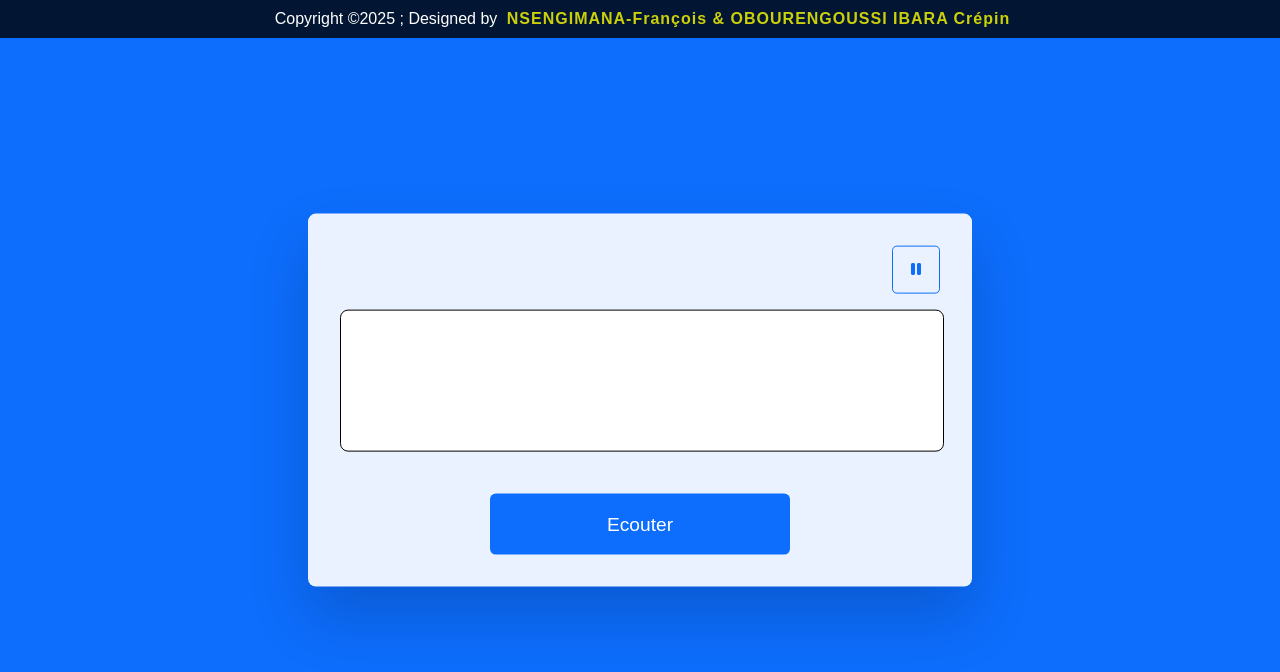
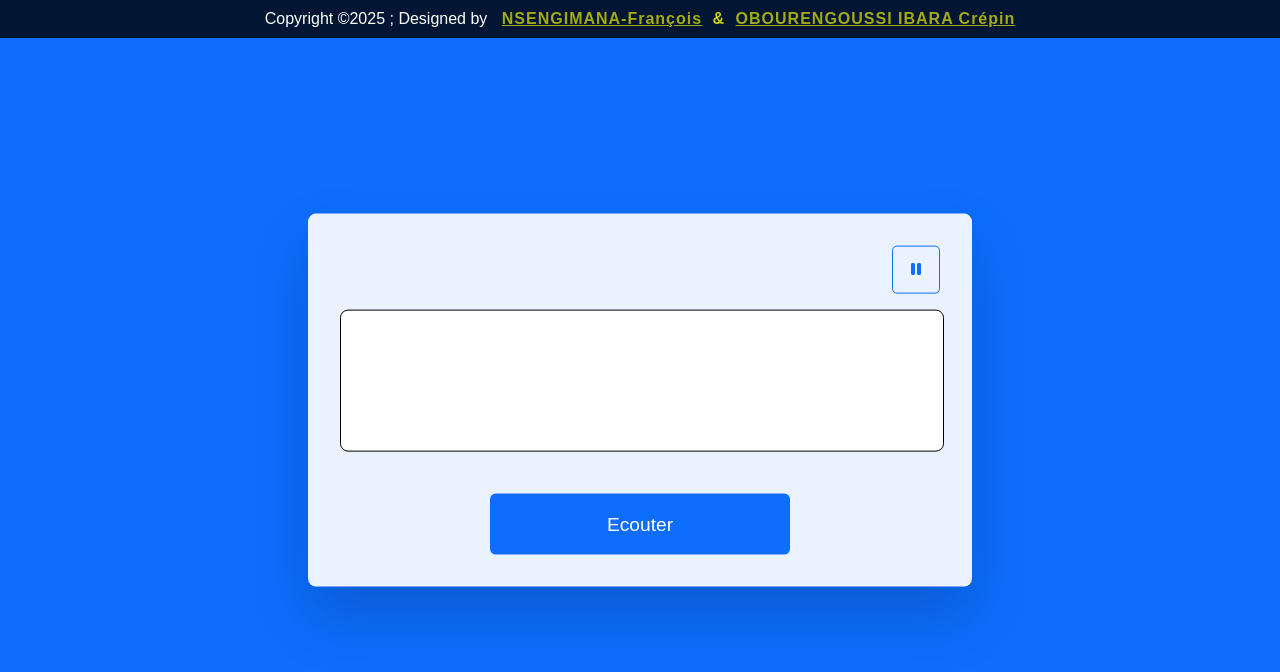
Before and after one commit to IMANA47/koma-naloba, a plain HTML site: page index.html in a window 1280 px wide. Drawn offline with Linux system fonts and the light colour scheme.

Commit message:
Update index.html
ajout des liens vers les profils NSENGIMANA ET IBARA Crépin

```diff
--- a/index.html
+++ b/index.html
@@ -25,7 +25,9 @@
               <div class="footerBottom">
             <p>
               Copyright &copy;2025 ; Designed by
-              <span class="designer">NSENGIMANA-François & OBOURENGOUSSI IBARA Crépin
+              <span class="designer">
+                <a href="https://www.linkedin.com/in/fran%C3%A7ois-nsengimana/" class="designer" target="_blank" rel="noopener noreferrer">NSENGIMANA-François</a> &
+                 <a href="https://www.linkedin.com/in/cr%C3%A9pin-obourengoussi-74a668327/" class="designer" target="_blank" rel="noopener noreferrer">OBOURENGOUSSI IBARA Crépin</a>
               </span>
             </p>
           </div>
```
